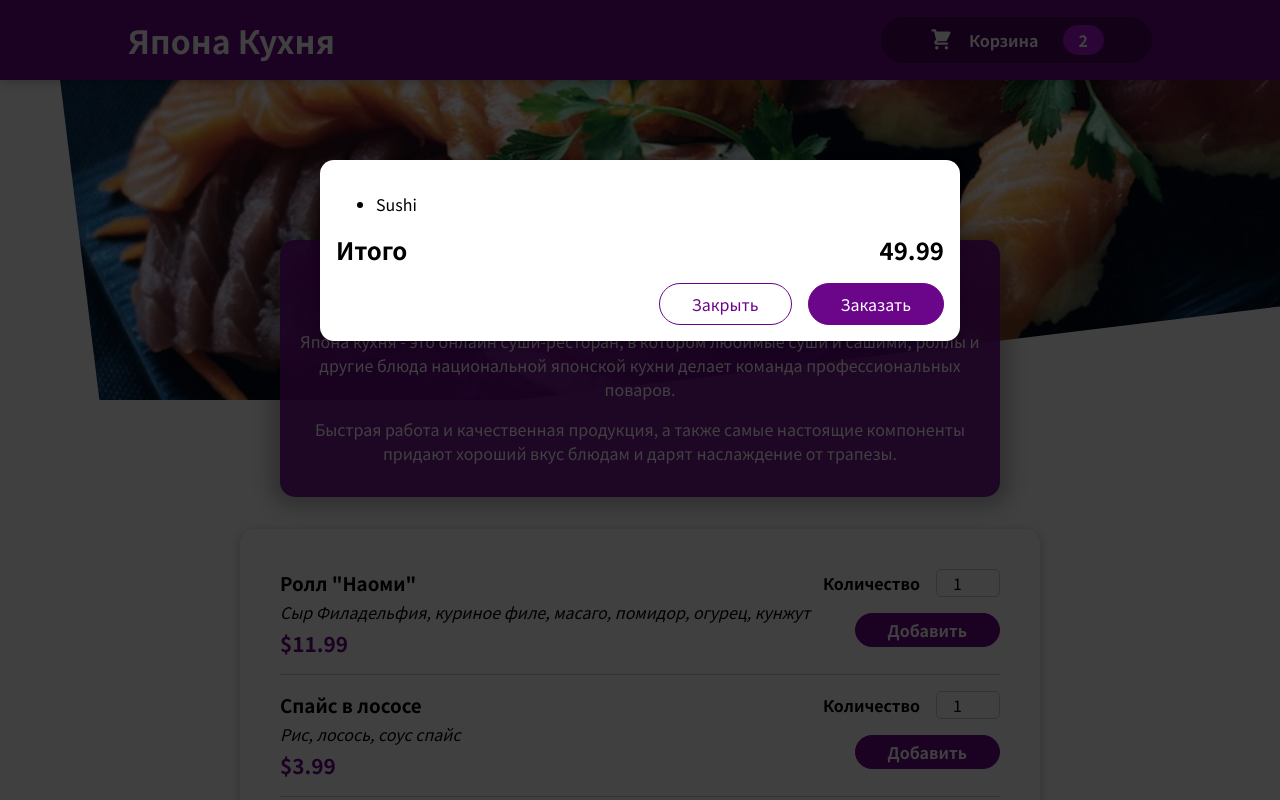
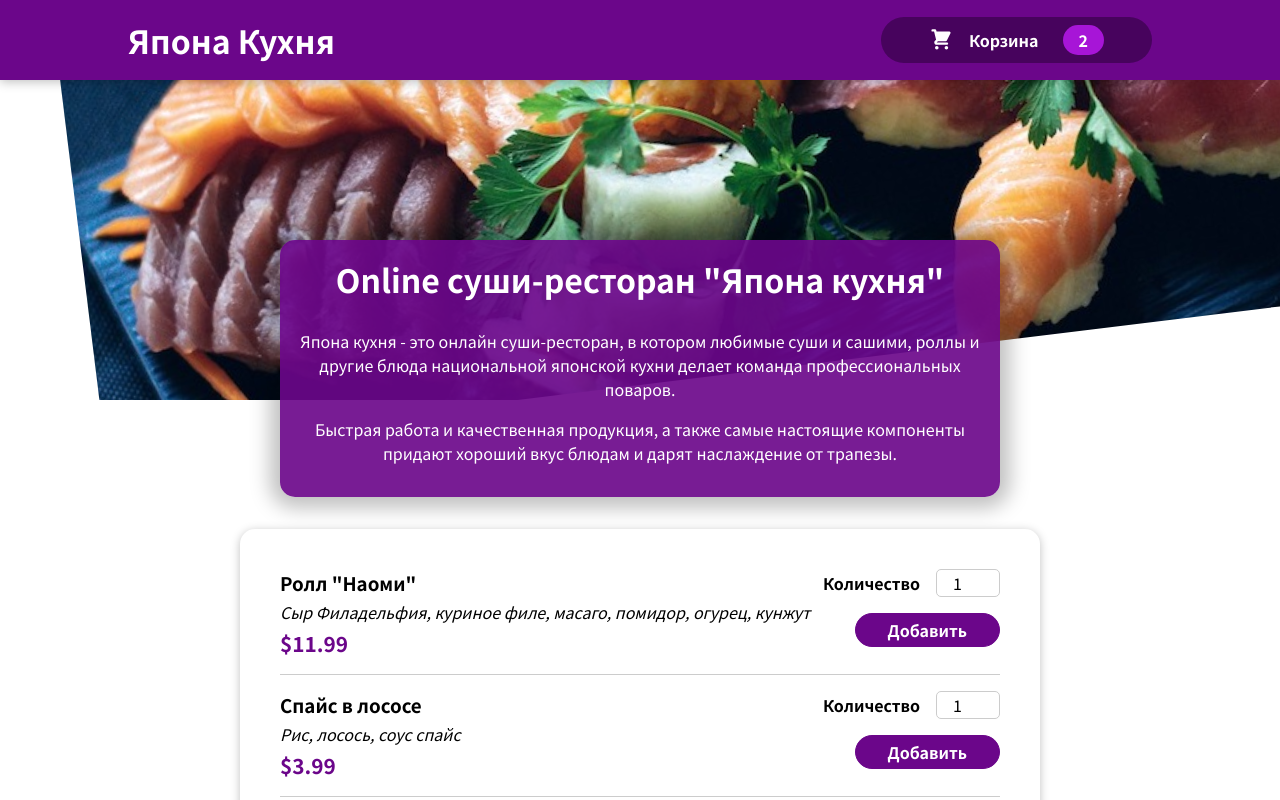
Before and after one commit to kalachyonok/japanese-food, a React (Create React App) app: page / in a window 1280 px wide. Shown: the top 800 px of the page. Built offline with nearby package versions, Linux system fonts and the light colour scheme.

Commit message:
add feature: close and open modal window

```diff
--- a/src/App.js
+++ b/src/App.js
@@ -1,13 +1,23 @@
-import React from "react";
+import React, { useState } from "react";
 import { Header } from "./components/Layout/Header";
 import { Meals } from "./components/Meals/Meals";
 import { Cart } from "./components/Cart/Cart";
 
 function App() {
+  const [cartIsVisible, setCartVisible] = useState(false);
+
+  const showCartHandler = () => {
+    setCartVisible(true);
+  };
+
+  const hideCartHandler = () => {
+    setCartVisible(false);
+  };
+
   return (
     <React.Fragment>
-      <Cart />
-      <Header />
+      {cartIsVisible && <Cart onCloseCart={hideCartHandler} />}
+      <Header onShowCart={showCartHandler} />
       <main>
         <Meals />
       </main>
--- a/src/components/Cart/Cart.js
+++ b/src/components/Cart/Cart.js
@@ -11,7 +11,7 @@
   );
 
   return (
-    <ModalWindow>
+    <ModalWindow onCloseCart={props.onCloseCart}>
       {cartItems}
       <div className={style.total}>
         <span>Итого</span>
@@ -19,7 +19,9 @@
       </div>
 
       <div className={style.actions}>
-        <button className={style["button--alt"]}>Закрыть</button>
+        <button className={style["button--alt"]} onClick={props.onCloseCart}>
+          Закрыть
+        </button>
         <button className={style.button}>Заказать</button>
       </div>
     </ModalWindow>
--- a/src/components/Layout/Header.js
+++ b/src/components/Layout/Header.js
@@ -8,7 +8,7 @@
     <React.Fragment>
       <header className={styles.header}>
         <h1>Япона Кухня</h1>
-        <HeaderCartButton />
+        <HeaderCartButton onClick={props.onShowCart} />
       </header>
 
       <div className={styles["main-image"]}>
--- a/src/components/Layout/HeaderCartButton.js
+++ b/src/components/Layout/HeaderCartButton.js
@@ -3,7 +3,7 @@
 
 export const HeaderCartButton = (props) => {
   return (
-    <button className={styles.button}>
+    <button className={styles.button} onClick={props.onClick}>
       <span className={styles.icon}>
         <CartIcon />
       </span>
--- a/src/components/UI/ModalWindow.js
+++ b/src/components/UI/ModalWindow.js
@@ -3,7 +3,7 @@
 import React from "react";
 
 const Backdrop = (props) => {
-  return <div className={style.backdrop}></div>;
+  return <div className={style.backdrop} onClick={props.onCloseCart}></div>;
 };
 
 const Modal = (props) => {
@@ -17,7 +17,10 @@
 export const ModalWindow = (props) => {
   return (
     <React.Fragment>
-      {ReactDOM.createPortal(<Backdrop />, document.getElementById("backdrop"))}
+      {ReactDOM.createPortal(
+        <Backdrop onCloseCart={props.onCloseCart} />,
+        document.getElementById("backdrop")
+      )}
       {ReactDOM.createPortal(
         <Modal>{props.children}</Modal>,
         document.getElementById("modal")
```
